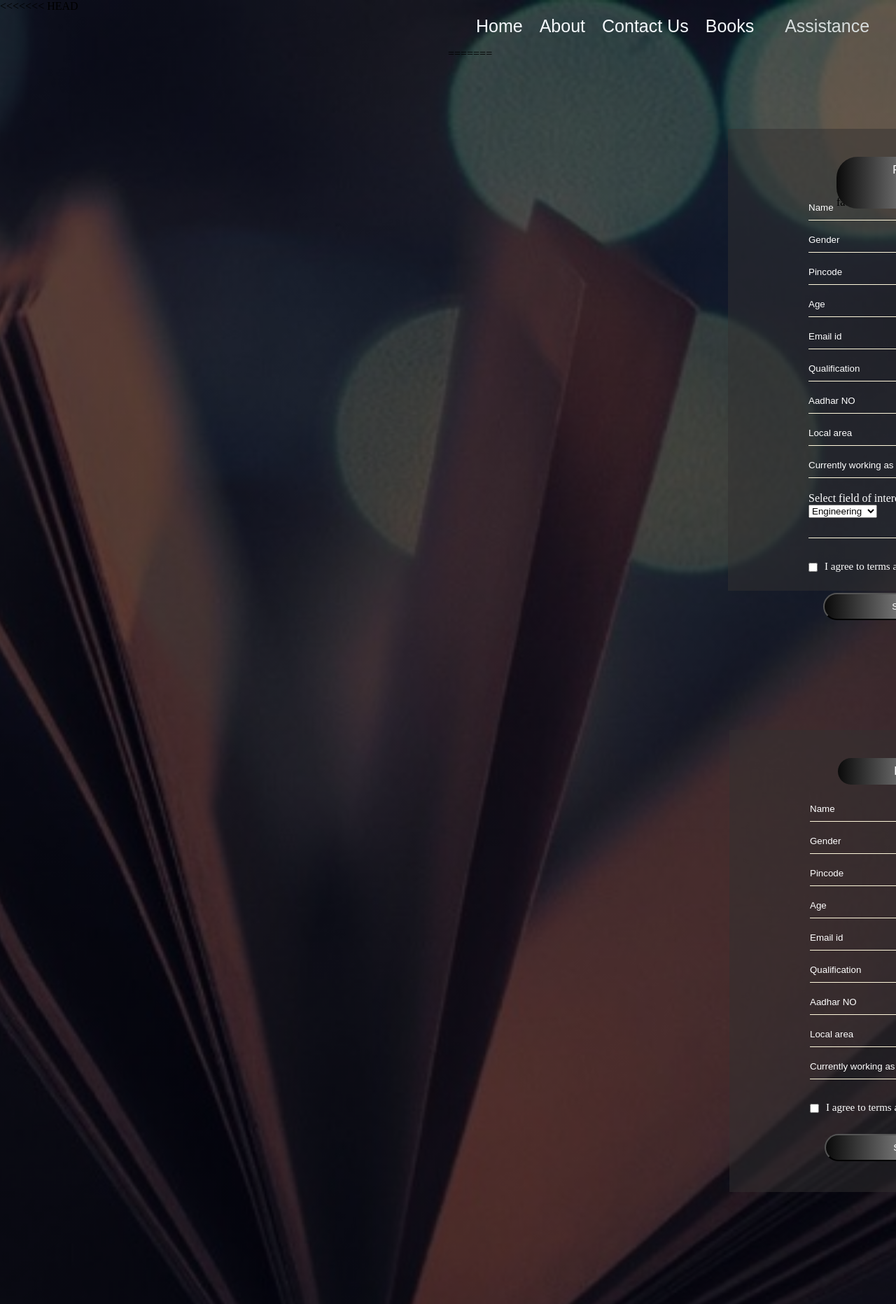
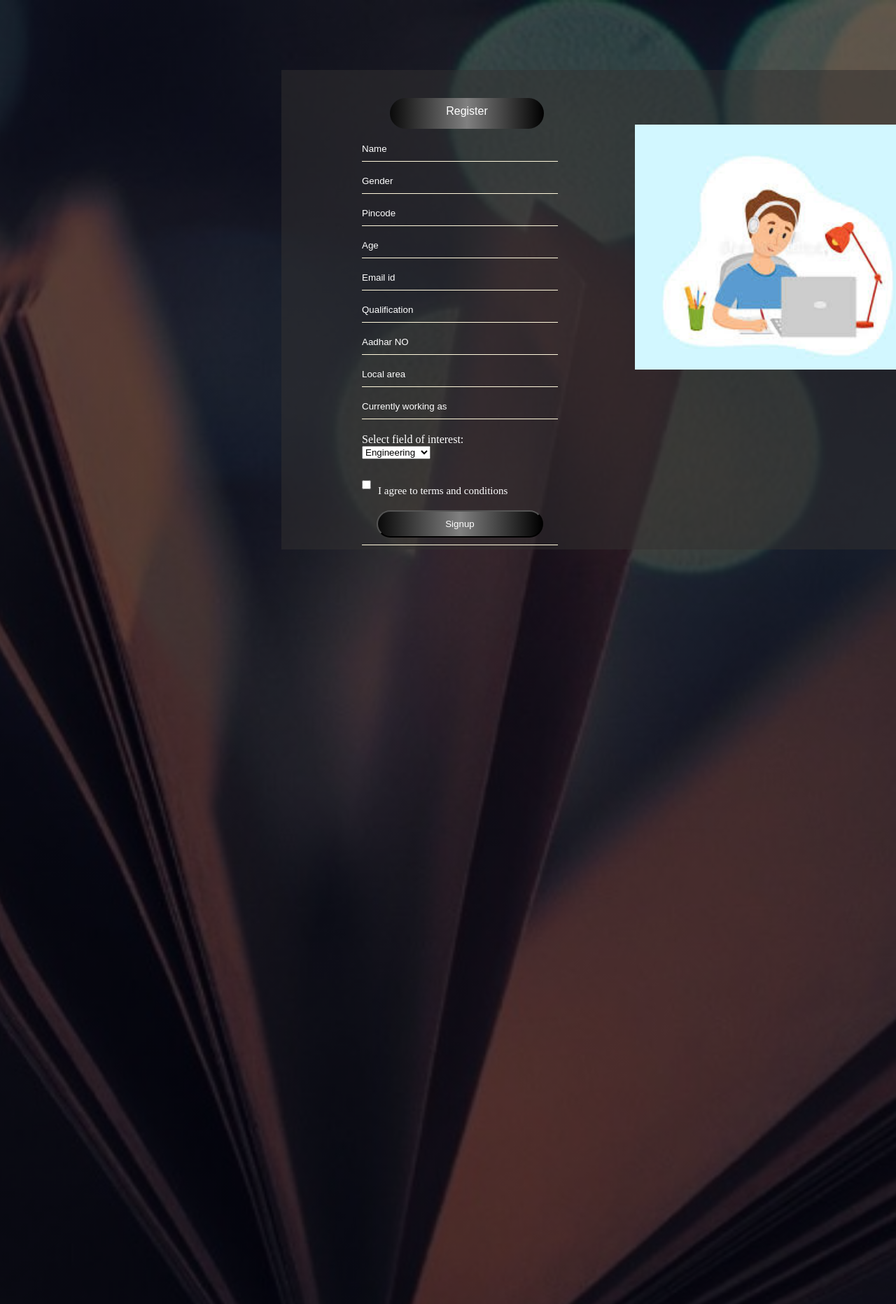
Before and after one commit to diyshaikh/neeyat, a PHP site: the page made by mentor registration.html in a window 1280 px wide. Shown: the whole page at 70% size. Run offline with PHP 8.4, Linux system fonts and the light colour scheme.

Commit message:
mentot-mentee

```diff
--- a/mentor registration.html
+++ b/mentor registration.html
@@ -10,23 +10,7 @@
         </head>
         <body>
             <div class="background">
-<<<<<<< HEAD
-                <div class="div0">
-                    <div class="divx1">
-                        <ul>
-                            <li class="li1"><a href="index.html">Home<a></li>
-                            &emsp;
-                            <li class="li1"><a href="about.html">About<a></a></li>
-                            &emsp;
-                            <li class="li1"><a href="contact_us.html">Contact Us<a></a></li>
-                            &emsp;
-                            <li class="li1"><a href="login.php">Books<a></a></li>
-                            &emsp;
-                            <li class="li2"><a 	href="Untitled-4.html">Assistance</a></li>
-                            </ul>
-
-=======
-            <div class="formbox">
+            <!-- <div class="formbox">
                 <div class="buttonbox">
                     <div id="btn"></div>
 
@@ -76,11 +60,10 @@
                             <input type="checkbox" class="checkbox"> <span>I agree to terms and conditions</span>
                             <button type="submit" class="submitbtn">Signup</button>
                                 </form>
->>>>>>> fa7d1ef9bc6dbabc6a3ab770b27f6a3775db05c4
                     </div>
                     <div>
 
-                    </div><a id="aboutheader" href="index.html"><img src="https://img.icons8.com/external-kmg-design-glyph-kmg-design/2x/external-back-arrow-kmg-design-glyph-kmg-design.png" width="40px"></a></div>
+                    </div><a id="aboutheader" href="index.html"><img src="https://img.icons8.com/external-kmg-design-glyph-kmg-design/2x/external-back-arrow-kmg-design-glyph-kmg-design.png" width="40px"></a></div> -->
                     <table class="table1" >
                         <tr>
                             <td><div class="formbox">
@@ -105,6 +88,26 @@
                 <input type="text" class="inputfield" placeholder="Local area" id = "local" name = "local"  >
                 <input type="text" class="inputfield" placeholder="Currently working as" id = "work" name = "work">
 
+                <div class="dropdown">
+                    Select field of interest: <br>
+                    <select class="dropdown-content"  id = "aoi"  name = "aoi" >
+                    <option value="Engeneering">Engineering</option>
+                    <option value="Arts">Arts</option>
+                    <option value="Designing">Designing</option>
+                    <option value="Photography">Photography</option>
+                    <option value="Accounting">Accounting</option>
+                    <option value="Defence">Defence</option>
+                    <option value="Bussiness">Bussiness</option>
+                    <option value="Medical">Medical</option>
+                    <option value="Teaching">Teaching</option>
+                    <option value="Law">Law</option>
+                    <option value="Aeronautics">Aeronautics</option>
+                    <option value="Sports">Sports</option>
+
+                     FOI</option>
+
+                  </select>
+
 
                                               <br>
 
--- a/style5.css
+++ b/style5.css
@@ -16,7 +16,7 @@
 }
 .formbox{
   width:925px;
-  height: 650px;
+  height: 675px;
   position: relative;
   margin:6% auto;
   background-color:rgba(51, 48, 48, 0.5);
@@ -58,7 +58,7 @@
   left: 0;
   position:absolute;
   width: 220px;
-  height: 100%;
+  height: 10%;
   background: linear-gradient(to right,rgb(10, 10, 10),grey,black);
   border-radius: 30px;
   transition: 0.5s;
@@ -271,6 +271,6 @@ ul {
 
   }
   img{
-    margin-left: 500px;
+    margin-left: 350px;
     margin-bottom: 50px;
   }
```
Also changed, not shown: login page demo.html (+9 -2 lines).
